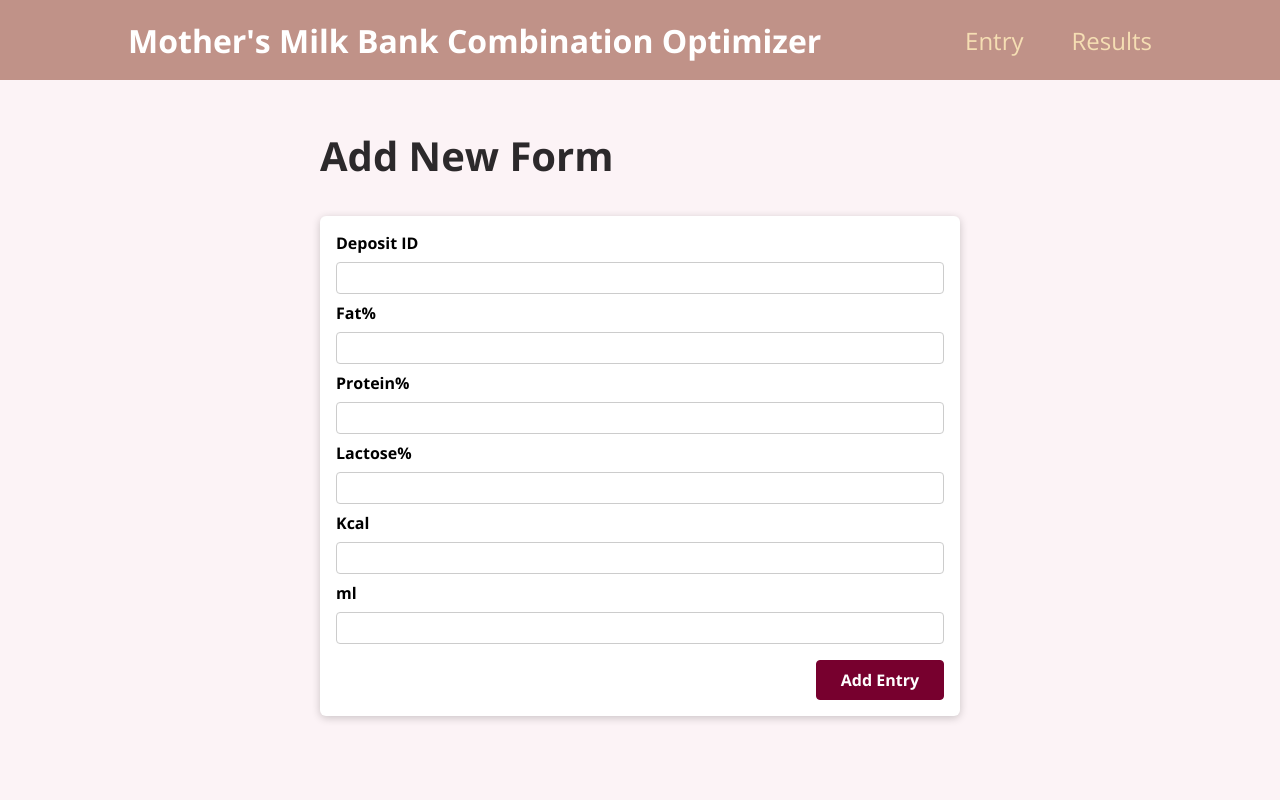
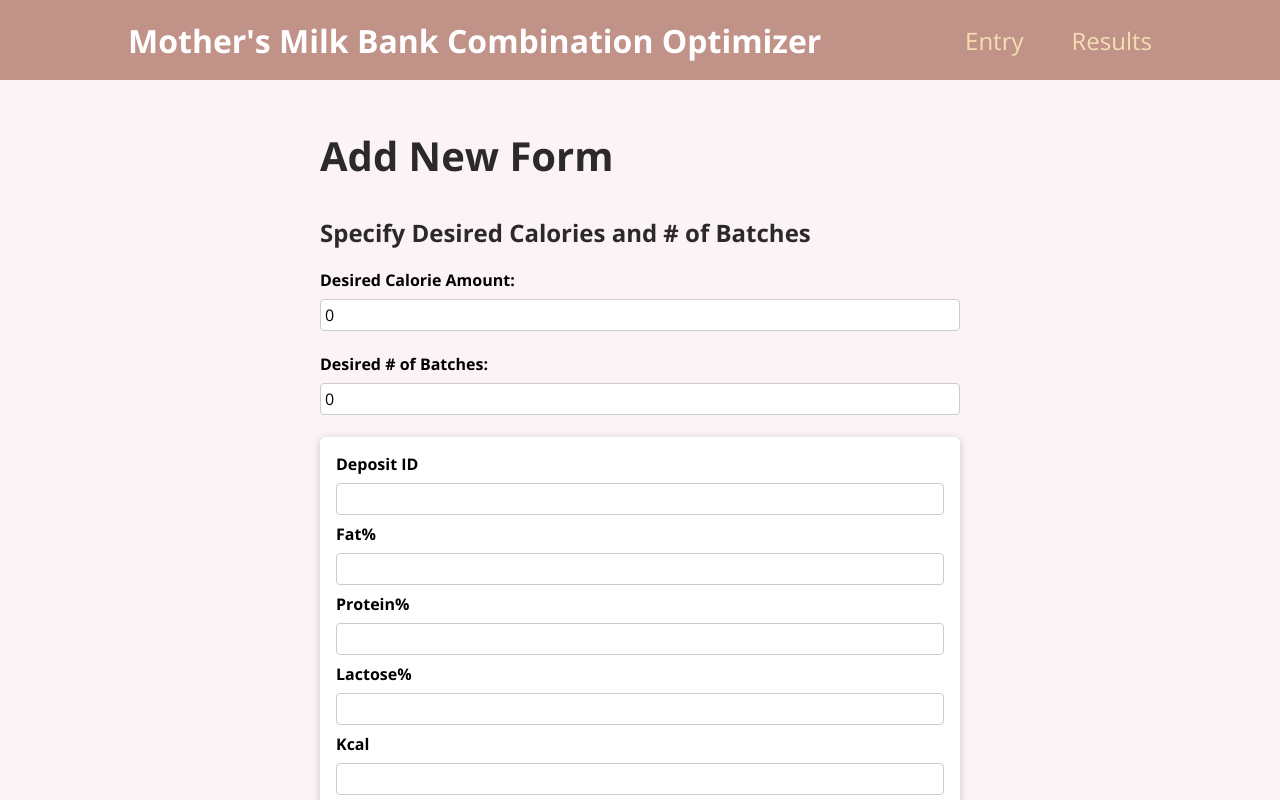
Before and after one commit to YiruMu/MilkBank, a React (Create React App) app: page / in a window 1280 px wide. Shown: the top 800 px of the page. Built offline with nearby package versions, Linux system fonts and the light colour scheme.

Commit message:
Hyperforms

```diff
--- /dev/null
+++ b/src/components/Hyperform/Hyperform.js
@@ -0,0 +1,38 @@
+import classes from './Hyperform.module.css';
+import {useRef} from 'react';
+import { useState } from "react";
+
+const Hyperform = () => {
+    const [calorieReq, setCalorieReq] = useState(0);
+    const [numBatches, setNumBatchesReq] = useState(0);
+
+    return (
+      <div className="Hyperform">
+        <h2> Specify Desired Calories and # of Batches </h2>
+        <form>
+        <div className={classes.blah}>
+          <label>Desired Calorie Amount:   </label>
+          <input
+            type="number"
+            required
+            value={calorieReq}
+            onChange={(e) => setCalorieReq(e.target.value)}
+          />
+          <br />
+          </div>
+          <div className={classes.blah}>
+          <label>Desired # of Batches:   </label>
+          <input
+            type="number"
+            required
+            value={numBatches}
+            onChange={(e) => setNumBatchesReq(e.target.value)}
+          />
+          </div>
+        </form>
+        <br />
+      </div>
+    );
+  }
+
+  export default Hyperform;
--- /dev/null
+++ b/src/components/Hyperform/Hyperform.module.css
@@ -0,0 +1,20 @@
+.blah label{
+    display: block;
+    font-weight: bold;
+    text-align: left;
+    margin-bottom: 0.5rem;
+}
+
+.form {
+    padding: 1rem;
+}
+
+.blah input,
+.blah textarea {
+    display: block;
+    font: inherit;
+    border-radius: 4px;
+    border: 1px solid #ccc;
+    padding: 0.25rem;
+    width: 100%;
+}
--- a/src/pages/Entry.js
+++ b/src/pages/Entry.js
@@ -1,5 +1,6 @@
 import NewForm from "../components/form/NewForm";
 import {useNavigate} from 'react-router-dom';
+import Hyperform from "../components/Hyperform/Hyperform.js"
 function Entry(){
     const history = useNavigate();
    function addFormHandler(formData) {
@@ -21,6 +22,7 @@ function Entry(){
 
     return (<section>
             <h1>Add New Form</h1>
+            <Hyperform  />
             <NewForm onAddForm={addFormHandler}/>
         </section>
     );
```
